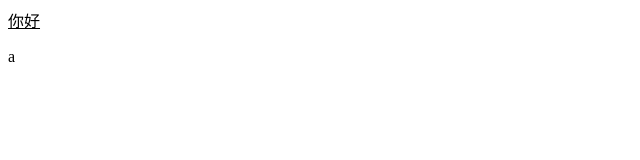
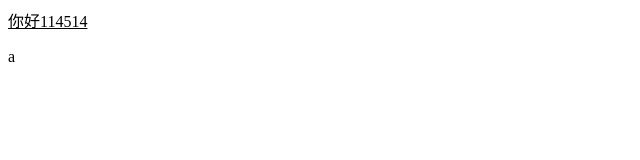
Before and after one commit to xiaoheiziaichiyouubing/love.github.io, a plain HTML site: page index.html in a window 1280 px wide. Shown: the full height of the page, 0-640 px from the left. Drawn offline with Linux system fonts and the light colour scheme.

Commit message:
Update index.html

```diff
--- a/index.html
+++ b/index.html
@@ -3,7 +3,7 @@
 
     </head>
     <body>
-        <u>你好</u>
+        <u>你好114514</u>
         <p>a</p>
     </body>
 </html>
```
